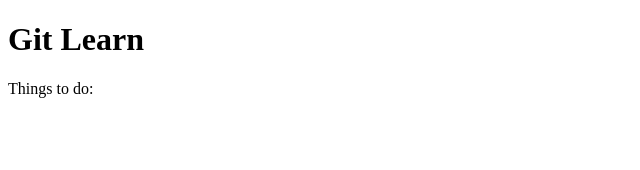
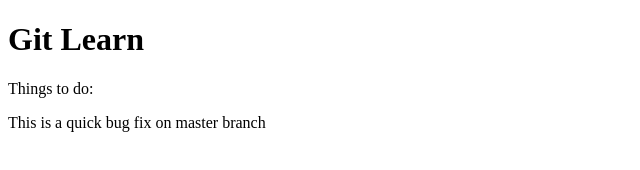
Before and after one commit to galanarus/breadCrumb, a plain HTML site: page index.html in a window 1280 px wide. Shown: the whole page, without its empty margins (0-640 px from the left). Drawn offline with Linux system fonts and the light colour scheme.

Commit message:
bug fix, v1.1 for production

```diff
--- a/index.html
+++ b/index.html
@@ -10,5 +10,7 @@
     <p>
         Things to do:
     </p>
+
+    <span> This is a quick bug fix on master branch</span>
 </body>
 </html>
```
